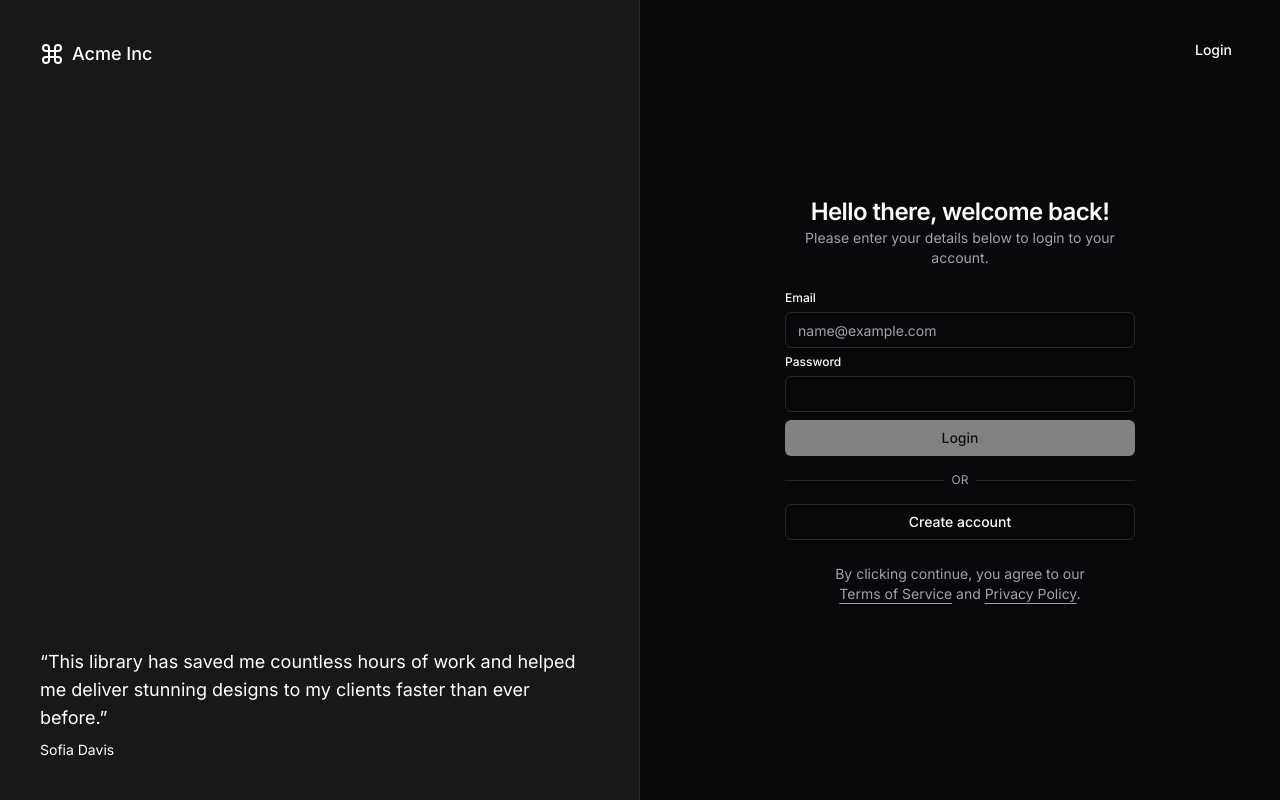
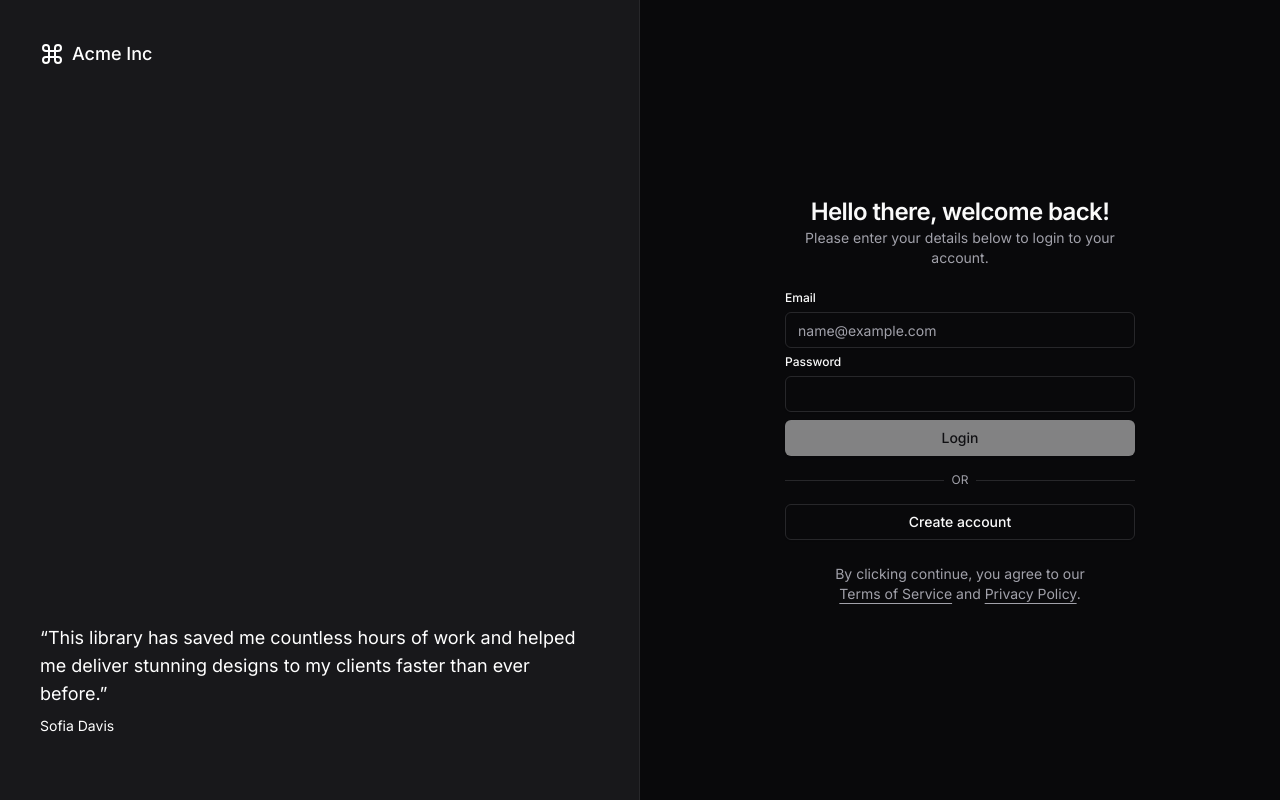
Before and after one commit to anscsmwn/kwerja, a Next.js app: page /auth/login in a window 1280 px wide. Built offline with nearby package versions, Linux system fonts and the light colour scheme.

Commit message:
fix: login link still exist in login page

```diff
--- /dev/null
+++ b/src/app/auth/components/link-login.tsx
@@ -0,0 +1,23 @@
+'use client'
+import { buttonVariants } from '@/components/ui/button'
+import { cn } from '@/lib/utils'
+import Link from 'next/link'
+import React from 'react'
+import { usePathname } from 'next/navigation'
+const LinkLogin = () => {
+  const pathname = usePathname()
+  if (pathname === '/auth/login') return null
+  return (
+    <Link
+      href="/auth/login"
+      className={cn(
+        buttonVariants({ variant: 'ghost' }),
+        'absolute right-4 top-4 md:right-8 md:top-8',
+      )}
+    >
+      Login
+    </Link>
+  )
+}
+
+export default LinkLogin
--- a/src/app/auth/components/login-form.tsx
+++ b/src/app/auth/components/login-form.tsx
@@ -7,10 +7,12 @@ import { cn } from '@/lib/utils'
 import { Button } from '@/components/ui/button'
 import { Input } from '@/components/ui/input'
 import Link from 'next/link'
+import { useRouter } from 'next/navigation'
 
 interface LoginFormProps extends React.HTMLAttributes<HTMLDivElement> {}
 
 const LoginForm = ({ className, ...props }: LoginFormProps) => {
+  const router = useRouter()
   const [form, setForm] = useState({
     email: '',
     password: '',
@@ -73,10 +75,14 @@ const LoginForm = ({ className, ...props }: LoginFormProps) => {
               </span>
             </div>
           </div>
-          <Button type="button" variant="outline">
-            <Link className="w-full" href="/auth/register">
-              Create account
-            </Link>
+          <Button
+            onClick={() => {
+              router.push('/auth/register')
+            }}
+            type="button"
+            variant="outline"
+          >
+            Create account
           </Button>
         </div>
       </form>
--- a/src/app/auth/layout.tsx
+++ b/src/app/auth/layout.tsx
@@ -4,23 +4,14 @@ import Link from 'next/link'
 import { cn } from '@/lib/utils'
 import { buttonVariants } from '@/components/ui/button'
 import { headers } from 'next/headers'
+import LinkLogin from './components/link-login'
 const AuthLayout = ({ children }: any) => {
   const headersList = headers()
   // read the custom x-url header
-  const header_url = headersList.get('x-url') || ''
-  const isLogin = header_url.includes('login')
+
   return (
     <div className="container relative min-h-screen flex-col items-center justify-center pt-20 md:grid md:pt-0 lg:max-w-none lg:grid-cols-2 lg:px-0">
-      <Link
-        href="/auth/login"
-        className={cn(
-          buttonVariants({ variant: 'ghost' }),
-          'absolute right-4 top-4 md:right-8 md:top-8',
-          isLogin ? 'hidden' : '',
-        )}
-      >
-        Login
-      </Link>
+      <LinkLogin />
       <div className="relative hidden h-full flex-col bg-muted p-10 text-white dark:border-r lg:flex">
         <div className="absolute inset-0 bg-zinc-900" />
         <div className="relative z-20 flex items-center text-lg font-medium">
@@ -48,6 +39,7 @@ const AuthLayout = ({ children }: any) => {
             <footer className="text-sm">Sofia Davis</footer>
           </blockquote>
         </div>
+        L
       </div>
       <div className="lg:p-8">
         <div className="mx-auto flex w-full flex-col justify-center space-y-6 sm:w-[350px]">
```
